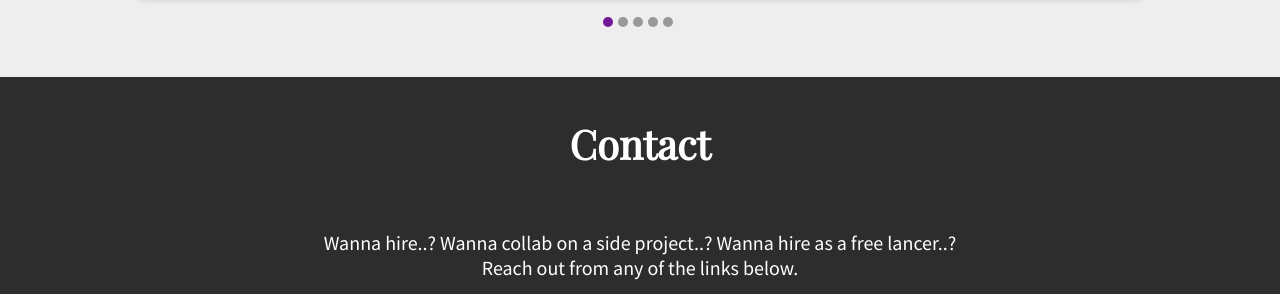
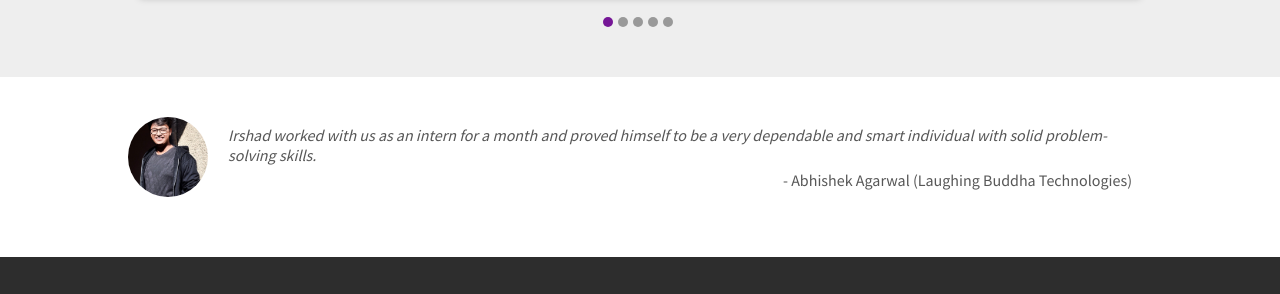
Before and after one commit to irshadjsr21/My-Portfolio, a Gatsby site: page / in a window 1280 px wide. Shown: the part 2312-2606 px from the top of the page. Built offline with nearby package versions, Linux system fonts and the light colour scheme; Gatsby itself is replaced by a stand-in of ours.

Commit message:
[Feat] Added testimonials

```diff
--- /dev/null
+++ b/src/data/testimonials.json
@@ -0,0 +1,13 @@
+{
+  "testimonials": {
+    "title": "",
+    "anchor": "testimonial",
+    "list": [
+      {
+        "text": "Irshad worked with us as an intern for a month and proved himself to be a very dependable and smart individual with solid problem-solving skills.",
+        "name": "Abhishek Agarwal (Laughing Buddha Technologies)",
+        "image": "/abhishek_agarwal.jpeg"
+      }
+    ]
+  }
+}
--- a/src/pages/index.js
+++ b/src/pages/index.js
@@ -3,6 +3,7 @@ import Layout from "../components/layout"
 import Home from "../sections/home"
 import Skills from "../sections/skills"
 import Projects from "../sections/projects"
+import Testimonials from "../sections/testimonials"
 import Contact from "../sections/contact"
 import Meta from "../components/meta"
 
@@ -12,6 +13,7 @@ export default () => (
     <Home />
     <Skills />
     <Projects />
+    <Testimonials />
     <Contact />
   </Layout>
 )
--- /dev/null
+++ b/src/sections/testimonials.jsx
@@ -0,0 +1,26 @@
+import React from "react"
+import styles from "../styles/testimonials.module.scss"
+import { getData } from "../services/testimonials"
+
+export default function projects() {
+  const { list, title, anchor } = getData()
+  return (
+    <section id={anchor} className={styles.mainContainer}>
+      {title && <h2 className={styles.title}>{title}</h2>}
+      <div className={styles.container}>
+        {list.map((item, i) => (
+          <div className={styles.item} key={i}>
+            <div
+              className={styles.image}
+              style={{ backgroundImage: `url('${item.image}')` }}
+            />
+            <div className={styles.testimonial}>
+              <div className={styles.text}>{item.text}</div>
+              <div className={styles.name}>- {item.name}</div>
+            </div>
+          </div>
+        ))}
+      </div>
+    </section>
+  )
+}
--- /dev/null
+++ b/src/services/testimonials.js
@@ -0,0 +1,32 @@
+import { useStaticQuery, graphql } from "gatsby"
+import formatData from "../utils/formatData"
+
+export const getData = () => {
+  const data = useStaticQuery(
+    graphql`
+      query {
+        allDataJson {
+          edges {
+            node {
+              testimonials {
+                title
+                anchor
+                list {
+                  text
+                  name
+                  image
+                }
+              }
+            }
+          }
+        }
+      }
+    `
+  )
+  const list = formatData({ data, file: "testimonials", object: "list" }) || []
+  const anchor =
+    formatData({ data, file: "testimonials", object: "anchor" }) || ""
+  const title =
+    formatData({ data, file: "testimonials", object: "title" }) || ""
+  return { list, anchor, title }
+}
--- /dev/null
+++ b/src/styles/testimonials.module.scss
@@ -0,0 +1,66 @@
+@import "variables";
+
+.mainContainer {
+  width: 80%;
+  margin: auto;
+  padding: 40px 0;
+
+  .title {
+    margin: 0;
+    text-align: center;
+    margin-bottom: 40px;
+  }
+}
+
+.container {
+  display: flex;
+  flex-direction: row;
+  justify-content: space-around;
+  align-items: center;
+  flex-wrap: wrap;
+
+  .item {
+    display: flex;
+    flex-direction: row;
+    align-items: center;
+    max-width: 800px;
+    margin-right: 20px;
+    margin-bottom: 20px;
+    .image {
+      background-color: $text;
+      min-width: 80px;
+      min-height: 80px;
+      border-radius: 50%;
+      margin-right: 20px;
+      background-position: center;
+      background-size: cover;
+    }
+
+    .testimonial {
+      .text {
+        margin-bottom: 5px;
+        font-style: oblique;
+      }
+      .name {
+        text-align: right;
+      }
+    }
+  }
+}
+
+@media (max-width: 1300px) {
+  .container {
+    .item {
+      max-width: 100%;
+    }
+  }
+}
+
+@media (max-width: 768px) {
+  .container {
+    .item {
+      margin-right: 0;
+      align-items: flex-start;
+    }
+  }
+}
```
Also changed, not shown: static/abhishek_agarwal.jpeg (added).
